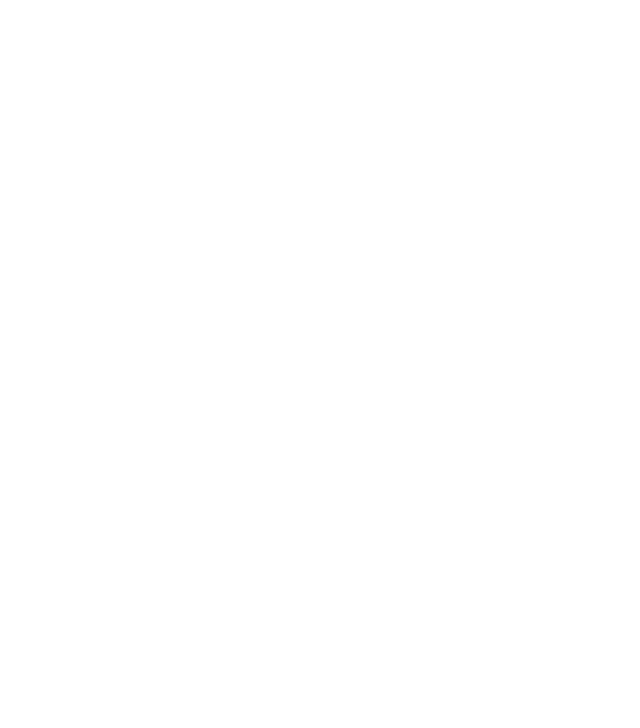
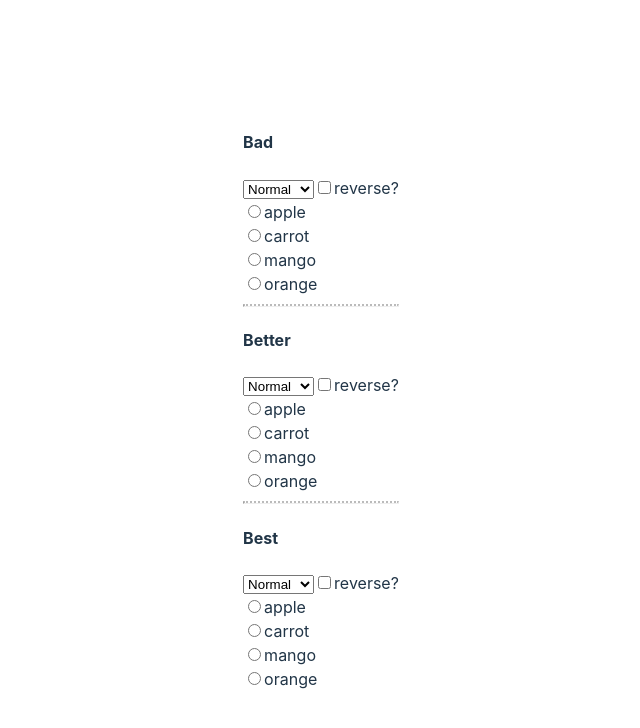
Before and after one commit to dhythm/You_Might_Not_Need_an_Effect, a React (Vite) app: page /adjusting-some-state in a window 1280 px wide. Shown: the top 728 px of the page, without its empty margins (319-959 px from the left). Built offline with nearby package versions, Linux system fonts and the light colour scheme.

Commit message:
implement Adjusting some state when a prop changes

```diff
--- a/src/main.tsx
+++ b/src/main.tsx
@@ -3,6 +3,7 @@
 import { BrowserRouter, Route, Routes } from "react-router-dom";
 import App from "./App";
 import "./index.css";
+import { AdjustingSomeStateSample } from "./routes/adjusting-some-state";
 import { CachingCalculationsSample } from "./routes/caching-calculations";
 import { ResettingAllStateSample } from "./routes/resetting-all-state";
 import { UpdatingStateSample } from "./routes/updating-state";
@@ -21,7 +22,10 @@
           path="resetting-all-state"
           element={<ResettingAllStateSample />}
         />
-        <Route path="adjusting-some-state" element={<></>} />
+        <Route
+          path="adjusting-some-state"
+          element={<AdjustingSomeStateSample />}
+        />
         <Route path="sharing-logic" element={<></>} />
         <Route path="sending-post-request" element={<></>} />
         <Route path="chains-of-computations" element={<></>} />
--- /dev/null
+++ b/src/routes/adjusting-some-state.tsx
@@ -0,0 +1,196 @@
+import { useEffect, useState } from "react";
+
+export const AdjustingSomeStateSample = () => (
+  <>
+    <div style={{ textAlign: "start" }}>
+      <h4>Bad</h4>
+      <Bad />
+    </div>
+
+    <hr style={{ borderTop: "2px dotted #bbb" }}></hr>
+
+    <div style={{ textAlign: "start" }}>
+      <h4>Better</h4>
+      <Better />
+    </div>
+
+    <hr style={{ borderTop: "2px dotted #bbb" }}></hr>
+
+    <div style={{ textAlign: "start" }}>
+      <h4>Best</h4>
+      <Best />
+    </div>
+  </>
+);
+
+const Bad = () => {
+  const [items, setItems] = useState(itemsNormal);
+  return (
+    <>
+      <SelectItemType onSelect={setItems} />
+      <BadList items={items} />
+    </>
+  );
+};
+
+const Better = () => {
+  const [items, setItems] = useState(itemsNormal);
+  return (
+    <>
+      <SelectItemType onSelect={setItems} />
+      <BetterList items={items} />
+    </>
+  );
+};
+
+const Best = () => {
+  const [items, setItems] = useState(itemsNormal);
+  return (
+    <>
+      <SelectItemType onSelect={setItems} />
+      <BestList items={items} />
+    </>
+  );
+};
+
+type SelectItemTypeProps = {
+  onSelect: (items: string[]) => void;
+};
+const SelectItemType = ({ onSelect }: SelectItemTypeProps) => {
+  return (
+    <>
+      <select
+        id="user"
+        onChange={(e) =>
+          onSelect(e.target.value === "normal" ? itemsNormal : itemsOnSale)
+        }
+      >
+        <option value="normal">Normal</option>
+        <option value="onSale">On Sale</option>
+      </select>
+    </>
+  );
+};
+
+const itemsNormal = ["apple", "orange", "carrot", "mango"];
+const itemsOnSale = ["mango", "pear"];
+
+type ListProps = {
+  items: string[];
+};
+const BadList = ({ items }: ListProps) => {
+  const [isReverse, setIsReverse] = useState(false);
+  const [selection, setSelection] = useState<string | null>(null);
+
+  useEffect(() => {
+    setSelection(null);
+  }, [items]);
+
+  return (
+    <>
+      <input
+        type="checkbox"
+        value="isReverse"
+        onClick={(e: any) => setIsReverse(e.target.checked)}
+        checked={isReverse}
+      />
+      <label htmlFor="isReverse">reverse?</label>
+      {items
+        .sort((a, b) => (a < b ? -1 : 1))
+        .sort(() => (isReverse ? -1 : 1))
+        .map((item) => (
+          <div>
+            <input
+              type="radio"
+              value={item}
+              onClick={(e: any) => {
+                if (e.target.checked) {
+                  setSelection(item);
+                }
+              }}
+              checked={selection === item}
+            />
+            <label htmlFor={item}>{item}</label>
+          </div>
+        ))}
+    </>
+  );
+};
+
+const BetterList = ({ items }: ListProps) => {
+  const [isReverse, setIsReverse] = useState(false);
+  const [selection, setSelection] = useState<string | null>(null);
+
+  const [prevItems, setPrevItems] = useState(items);
+  if (items !== prevItems) {
+    setPrevItems(items);
+    setSelection(null);
+  }
+
+  return (
+    <>
+      <input
+        type="checkbox"
+        value="isReverse"
+        onClick={(e: any) => setIsReverse(e.target.checked)}
+        checked={isReverse}
+      />
+      <label htmlFor="isReverse">reverse?</label>
+      {items
+        .sort((a, b) => (a < b ? -1 : 1))
+        .sort(() => (isReverse ? -1 : 1))
+        .map((item) => (
+          <div>
+            <input
+              type="radio"
+              value={item}
+              onClick={(e: any) => {
+                if (e.target.checked) {
+                  setSelection(item);
+                }
+              }}
+              checked={selection === item}
+            />
+            <label htmlFor={item}>{item}</label>
+          </div>
+        ))}
+    </>
+  );
+};
+
+const BestList = ({ items }: ListProps) => {
+  const [isReverse, setIsReverse] = useState(false);
+  const [selected, setSelected] = useState<string | null>(null);
+
+  const selection = items.find((item) => item === selected) ?? null;
+
+  return (
+    <>
+      <input
+        type="checkbox"
+        value="isReverse"
+        onClick={(e: any) => setIsReverse(e.target.checked)}
+        checked={isReverse}
+      />
+      <label htmlFor="isReverse">reverse?</label>
+      {items
+        .sort((a, b) => (a < b ? -1 : 1))
+        .sort(() => (isReverse ? -1 : 1))
+        .map((item) => (
+          <div>
+            <input
+              type="radio"
+              value={item}
+              onClick={(e: any) => {
+                if (e.target.checked) {
+                  setSelected(item);
+                }
+              }}
+              checked={selection === item}
+            />
+            <label htmlFor={item}>{item}</label>
+          </div>
+        ))}
+    </>
+  );
+};
--- a/src/routes/caching-calculations.tsx
+++ b/src/routes/caching-calculations.tsx
@@ -1,4 +1,4 @@
-import { useEffect, useState } from "react";
+import { useEffect, useMemo, useState } from "react";
 
 export const CachingCalculationsSample = () => (
   <>
@@ -37,7 +37,10 @@
 
 const Good = () => {
   const [filterText, setFilterText] = useState("");
-  const visibleTodos = getFilteredTodos(todos, filterText);
+  const visibleTodos = useMemo(
+    () => getFilteredTodos(todos, filterText),
+    [todos, filterText]
+  );
 
   return (
     <>
```
